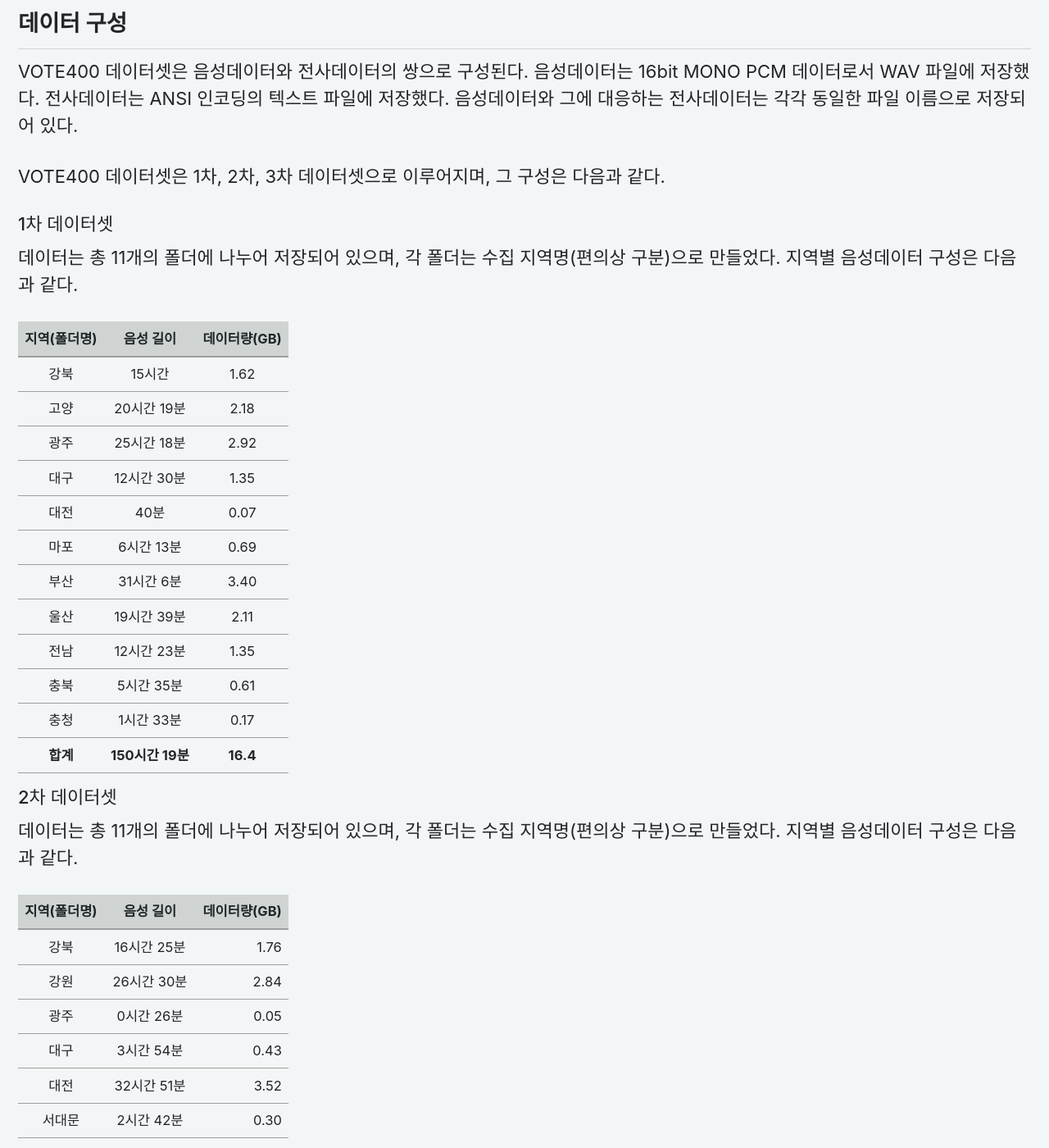
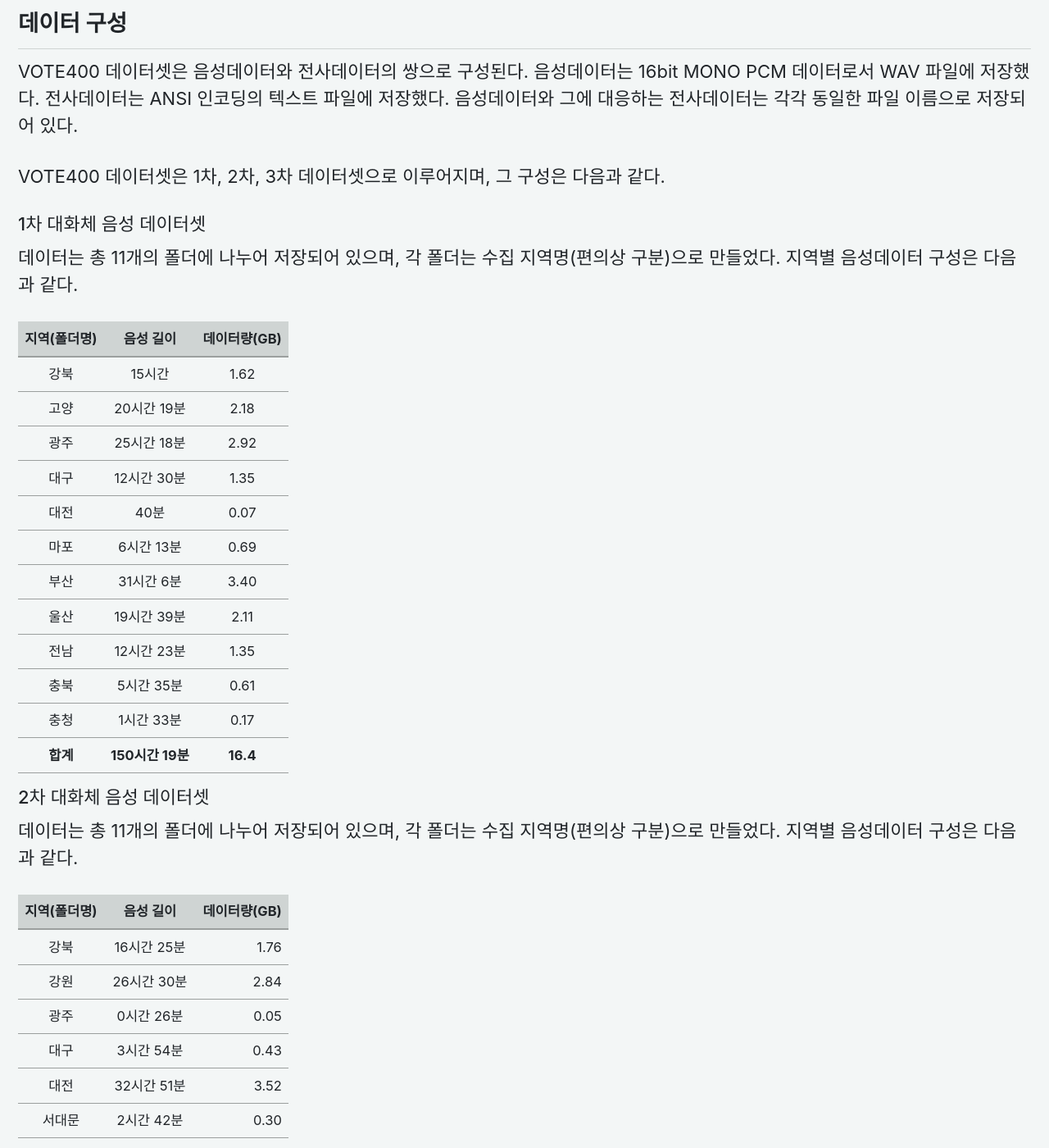
Before and after one commit to ai4robot/ai4robot.github.io, a Jekyll site: the page built from _pages/mindslab-etri-vote400.md, in a window 1280 px wide and 1400 px high, scrolled down 2129 px. Shown: the whole window at 82% size. Built offline with Jekyll 4.4.1, drawn with Linux system fonts in a browser that asks for light colours; cached includes are drawn as plain includes; nearby versions of some CDN libraries; some of the changed text lies outside the part shown.

Commit message:
description slightly changed for vote400

```diff
--- a/_pages/mindslab-etri-vote400.md
+++ b/_pages/mindslab-etri-vote400.md
@@ -43,7 +43,7 @@ VOTE400 데이터셋은 음성데이터와 전사데이터의 쌍으로 구성
 
 VOTE400 데이터셋은 1차, 2차, 3차 데이터셋으로 이루어지며, 그 구성은 다음과 같다.
 
-### 1차 데이터셋
+### 1차 대화체 음성 데이터셋
 
 데이터는 총 11개의 폴더에 나누어 저장되어 있으며, 각 폴더는 수집 지역명(편의상 구분)으로 만들었다. 지역별 음성데이터 구성은 다음과 같다.
 
@@ -62,7 +62,7 @@ VOTE400 데이터셋은 1차, 2차, 3차 데이터셋으로 이루어지며, 그
 |     충청     |    1시간 33분    |     0.17     |
 |   **합계**   | **150시간 19분** |   **16.4**   |
 
-### 2차 데이터셋
+### 2차 대화체 음성 데이터셋
 
 데이터는 총 11개의 폴더에 나누어 저장되어 있으며, 각 폴더는 수집 지역명(편의상 구분)으로 만들었다. 지역별 음성데이터 구성은 다음과 같다.
 
@@ -81,7 +81,7 @@ VOTE400 데이터셋은 1차, 2차, 3차 데이터셋으로 이루어지며, 그
 |     고양     |   10시간 24분    |         1.11 |
 |   **합계**   | **150시간 19분** |     **16.2** |
 
-### 3차 데이터셋
+### 3차 낭독체 음성 데이터셋
 
 음성데이터는 지역별로 다른 폴더에 구분하여 저장하였다. 지역별 음성데이터 구성은 다음과 같다.
 
```
